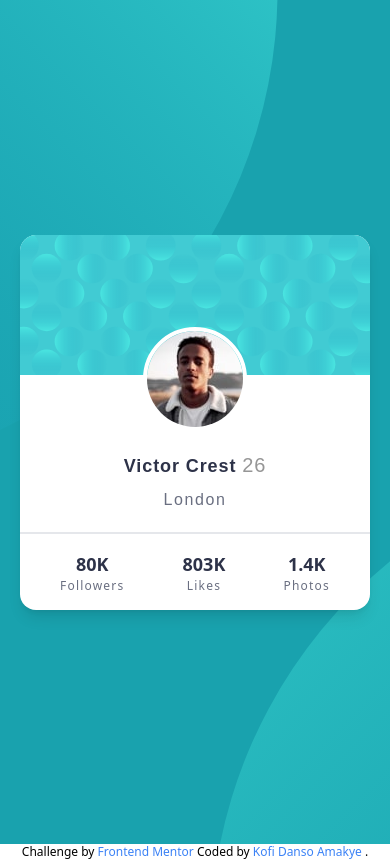
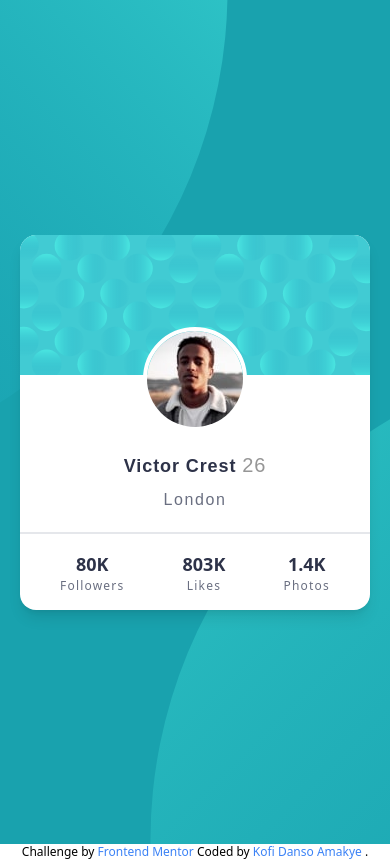
Before and after one commit to Kofiastro/profile-card-component, a website: page index.html in a window 390 px wide. Drawn offline with Linux system fonts and the light colour scheme.

Commit message:
background images precision

```diff
--- a/input.css
+++ b/input.css
@@ -4,13 +4,13 @@
 body{
     background-image:url('../images/bg-pattern-top.svg'),url('../images/bg-pattern-bottom.svg');
     background-repeat:no-repeat ,no-repeat;
-    background-position:-30px -400px,900px 450px;
+    background-position:-250px -500px,700px 400px;
     background-size:auto,auto;
 }
 @media(max-width:576px){
 body{
     background-image:url('../images/bg-pattern-top.svg'),url('../images/bg-pattern-bottom.svg');
-    background-position:-700px -500px,210px 450px;
+    background-position:-750px -500px,150px 350px;
     background-size:auto,auto;
 }
 }
```
Also changed, not shown: css/style.css.
